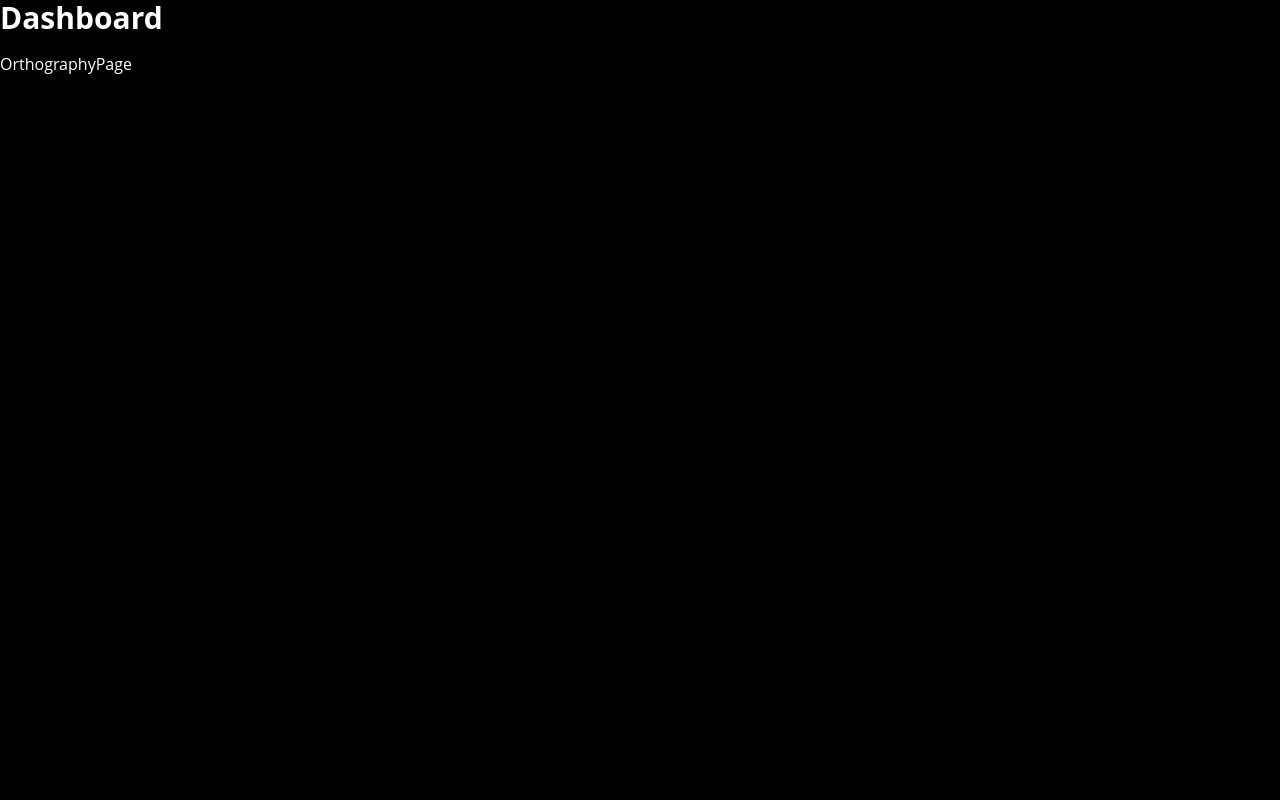
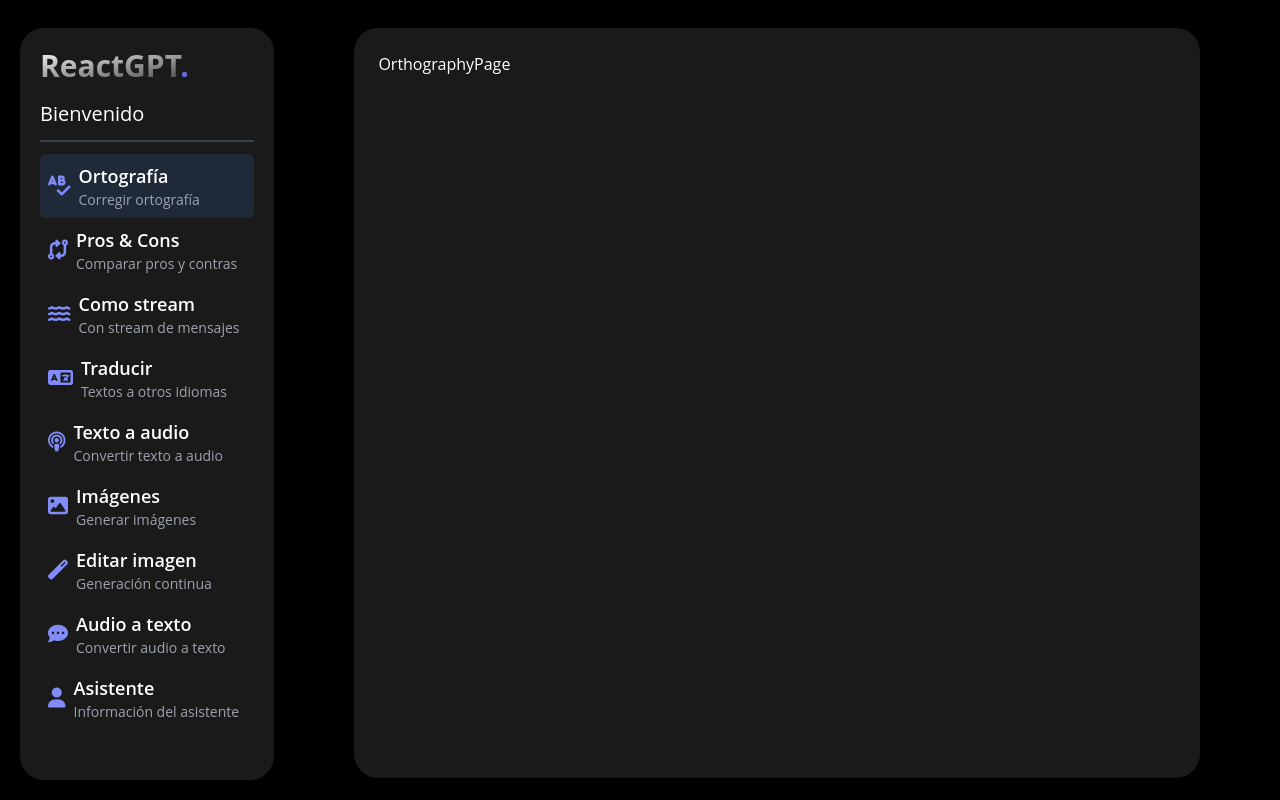
Before and after one commit to isamed92/gpt, a React (Vite) app: page /orthography in a window 1280 px wide. Built offline with nearby package versions, Linux system fonts and the light colour scheme.

Commit message:
Add sidebar menu item component and update dashboard layout

```diff
--- /dev/null
+++ b/src/presentation/components/index.ts
@@ -0,0 +1 @@
+export * from './sidebar/SideBarMenuItem';
--- /dev/null
+++ b/src/presentation/components/sidebar/SideBarMenuItem.tsx
@@ -0,0 +1,26 @@
+import React from 'react';
+import { NavLink } from 'react-router-dom';
+import { Route } from '../../../interfaces';
+
+interface SideBarMenuItemProps {
+  route: Route;
+}
+
+export const SideBarMenuItem = ({ route }: SideBarMenuItemProps) => {
+  return (
+    <NavLink
+      to={route.to}
+      className={({ isActive }) =>
+        isActive
+          ? 'flex justify-center items-center bg-gray-800 rounded-md p-2 transition-colors'
+          : 'flex justify-center items-center hover:bg-gray-800 rounded-md p-2 transition-colors'
+      }
+    >
+      <i className={`fas ${route.icon} text-xl mr-2 text-indigo-400`} />
+      <div className='flex flex-col flex-grow'>
+        <span className='text-white text-lg font-semibold'>{route.title}</span>
+        <span className='text-gray-400 text-sm'>{route.description}</span>
+      </div>
+    </NavLink>
+  );
+};
--- a/src/presentation/layouts/DashboardLayout.tsx
+++ b/src/presentation/layouts/DashboardLayout.tsx
@@ -1,11 +1,31 @@
-import React from 'react';
 import { Outlet } from 'react-router-dom';
+import { menuRoutes } from '../router/router';
+import { SideBarMenuItem } from '../components';
 
 export const DashboardLayout = () => {
   return (
-    <>
-      <h1>Dashboard</h1>
-      <Outlet />
-    </>
+    <main className='flex flex-row mt-7'>
+      <nav className='hidden sm:flex flex-col ml-5 w-[370px] min-h-[calc(100vh-3.0rem)] bg-white bg-opacity-10 p-5 rounded-3xl'>
+        <h1 className='font-bold text-lg lg:text-3xl bg-gradient-to-br from-white via-white/50 bg-clip-text text-transparent'>
+          ReactGPT<span className='text-indigo-500'>.</span>
+        </h1>
+        <span className='text-xl'>Bienvenido</span>
+
+        <div className='border-gray-700 border my-3' />
+
+        {/* Opciones del menú */}
+        {menuRoutes.map((route) => (
+          <SideBarMenuItem route={route} key={route.to} />
+        ))}
+      </nav>
+
+      <section className='mx-3 sm:mx-20 flex flex-col w-full h-[calc(100vh-50px)]  bg-white bg-opacity-10 p-5 rounded-3xl'>
+        <div className='flex flex-row h-full'>
+          <div className='flex flex-col flex-auto h-full p-1'>
+            <Outlet />
+          </div>
+        </div>
+      </section>
+    </main>
   );
 };
--- a/src/presentation/router/router.tsx
+++ b/src/presentation/router/router.tsx
@@ -11,8 +11,9 @@
   TranslatePage,
 } from '../pages';
 import { DashboardLayout } from '../layouts/DashboardLayout';
+import { Route } from '../../interfaces';
 
-export const menuRoutes = [
+export const menuRoutes: Route[] = [
   {
     to: '/orthography',
     icon: 'fa-solid fa-spell-check',
```
Also changed, not shown: src/interfaces/index.ts (+7 -0 lines).
